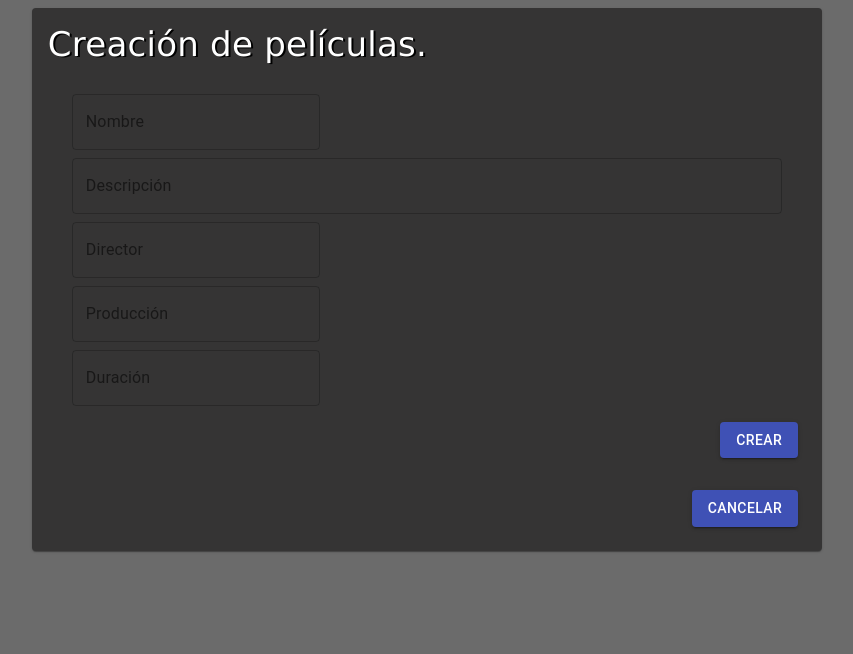
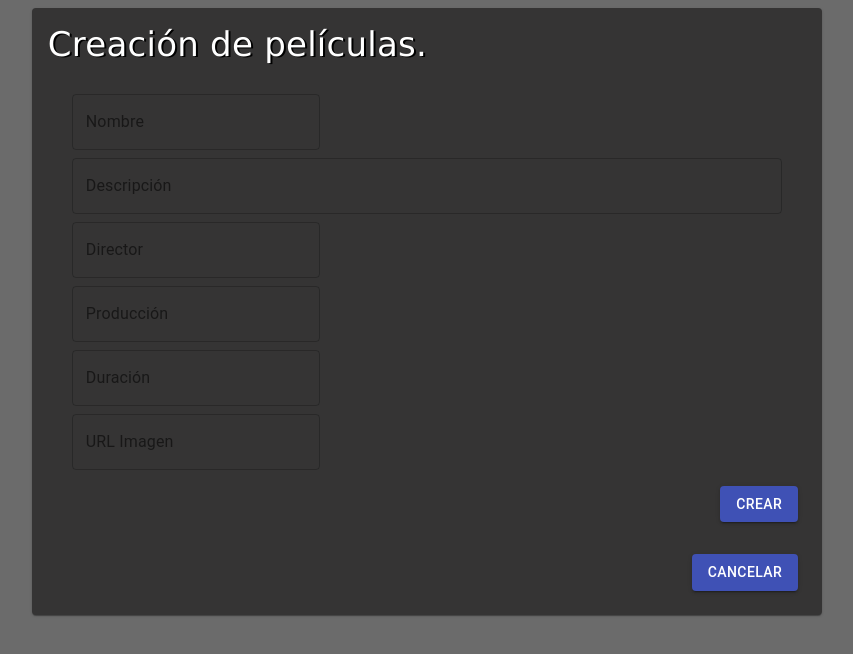
Before and after one commit to W1ll1ams/reactproject, a React (Create React App) app in the folder crud/: page / in a window 1280 px wide. Both pictures are taken after a click on the button 1236 px from the left and 44 px from the top of the page. Shown: the top 654 px of the page, without its empty margins (213-1066 px from the left). Built offline with nearby package versions, Linux system fonts and the light colour scheme.

Commit message:
mejora para insertar imagenes

```diff
--- a/crud/src/components/crear.js
+++ b/crud/src/components/crear.js
@@ -101,6 +101,18 @@ export default function ComplexGrid(props) {
                             defaultValue = {props.pelicula.duracion}
                         />
                     </Grid>
+                    <Grid container spacing={2}>
+                        <TextField
+                            id="outlined-name"
+                            label="URL Imagen"
+                            className={classes.textField}
+                            margin="normal"
+                            variant="outlined"
+                            name="imagen"
+                            onChange={props.change('imagen')}
+                            defaultValue = {props.pelicula.imagen}
+                        />
+                    </Grid>
                     <Grid container spacing={2} className= {classes.nav}>
                         <Button variant="contained" color="primary" className={classes.button} onClick={props.accion}>
                             {props.cm[0]}
--- a/crud/src/components/lista.js
+++ b/crud/src/components/lista.js
@@ -81,7 +81,7 @@ export default function ComplexGrid(props) {
           </Grid>
           <Grid item>
             <ButtonBase id="imagen" className={classes.image}>
-              <img className={classes.img} alt="complex" src={require(`../${e.imagen}`)} />
+              <img className={classes.img} alt="complex" src={e.imagen} />
             </ButtonBase>
           </Grid>
         </Grid>
--- a/crud/src/components/ver.js
+++ b/crud/src/components/ver.js
@@ -46,7 +46,7 @@ export default function ComplexGrid(props) {
       <Paper id="hello" className={classes.paper}>
       <Grid container className= {classes.nav}>
         <ButtonBase id="imagen" className={classes.image}>
-          <img className={classes.img} alt="complex" src={require(`../${e.imagen}`)} />
+          <img className={classes.img} alt="complex" src={e.imagen} />
         </ButtonBase>
       </Grid>
         <Grid id="txt" container spacing={2}>
--- a/crud/src/data.json
+++ b/crud/src/data.json
@@ -6,7 +6,7 @@
         "director" : "Mark Osborne",
         "produccion" : "DreamWorks Animation",
         "duracion" : "92 minutos",
-        "imagen" : "Cumple.png",
+        "imagen" : "https://images-na.ssl-images-amazon.com/images/I/51XhnMdSQdL.jpg",
         "done" : false
     },
     {
@@ -16,7 +16,7 @@
         "director" : "James Wan",
         "produccion" : "The Safran Company",
         "duracion" : "134 minutos",
-        "imagen" : "Imagen1.jpg",
+        "imagen" : "https://s3.amazonaws.com/tandas/file_5b88bd200cc1c.jpg",
         "done" : false
     },
     {
@@ -26,7 +26,7 @@
         "director" : "Antoine Fuqua",
         "produccion" : "Village Roadshow Pictures",
         "duracion" : "132 minutos",
-        "imagen" : "Imagen2.jpg",
+        "imagen" : "https://i.pinimg.com/474x/3b/b9/5c/3bb95ce9ae495ca4044b612099cc828a--denzel-washington-audio.jpg",
         "done" : false
     },
     {
@@ -36,7 +36,7 @@
         "director" : "Anthony Russo y Joe Russo",
         "produccion" : "Marvel Studios",
         "duracion" : "150 minutos",
-        "imagen" : "Imagen3.jpg",
+        "imagen" : "https://images-na.ssl-images-amazon.com/images/I/811xdZfsUqL._SY741_.jpg",
         "done" : false
     }
 ]
```
